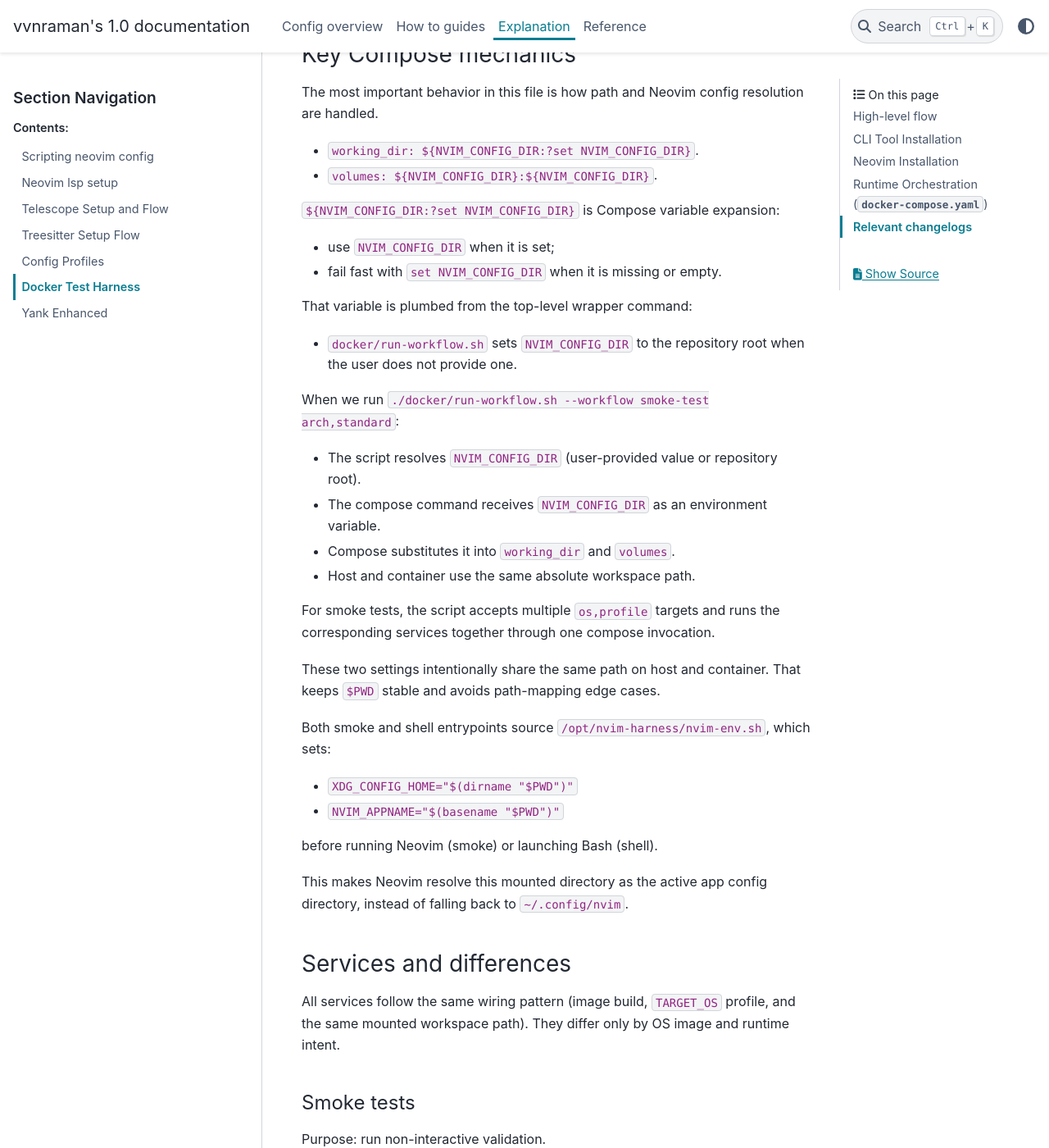
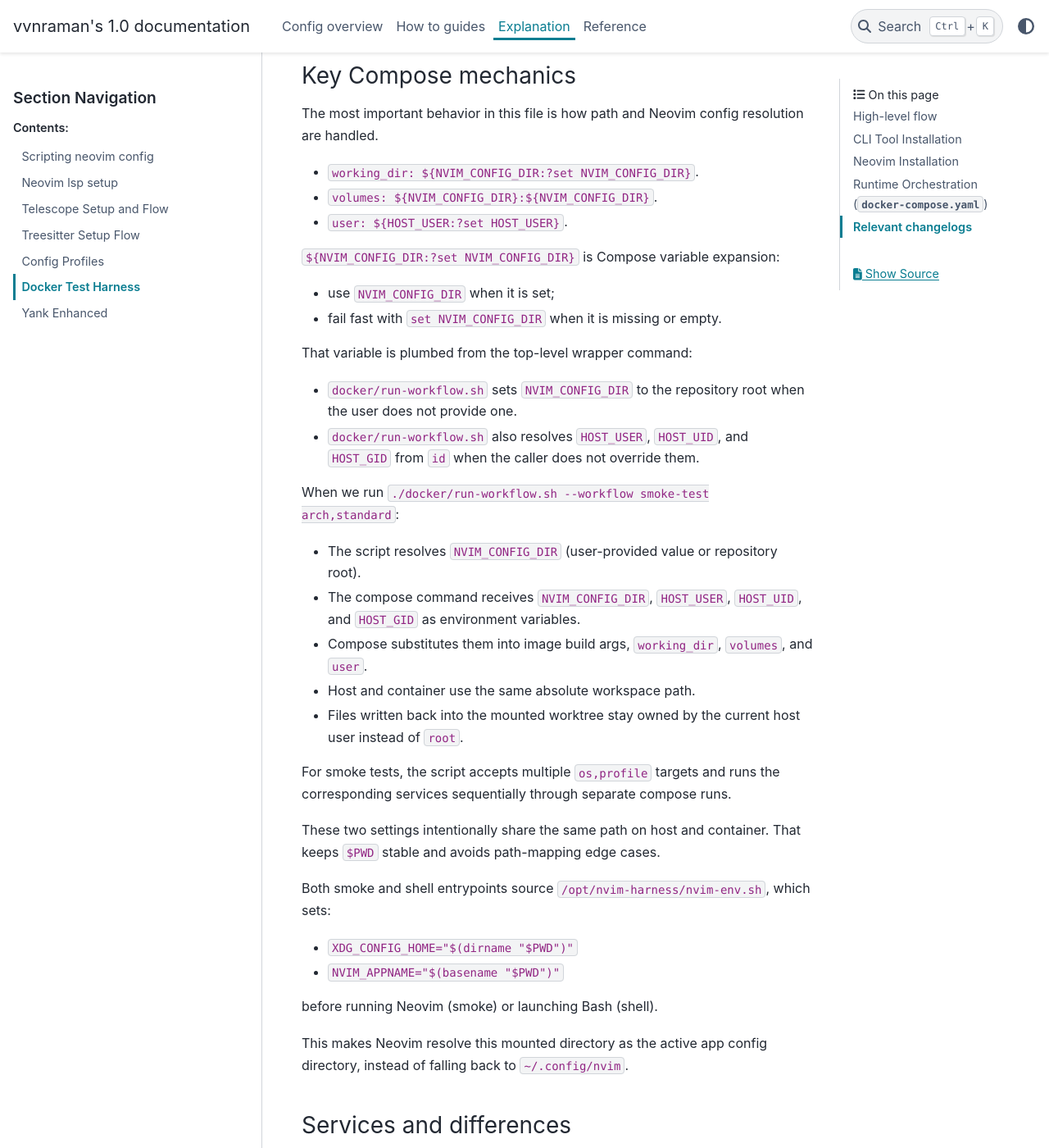
Before and after one commit to vvnraman/neovim-config, a Sphinx documentation site: the page built from docs/explanation/docker-setup.rst, in a window 1280 px wide and 1400 px high, scrolled down 1828 px. Shown: the whole window at 82% size. Built offline with Sphinx 7.4.7 and the PyData theme 0.15.4, drawn with Linux system fonts in a browser that asks for light colours; some of the changed text lies outside the part shown.

Commit message:
Lsp: Stricly allow lsp config
I seem to be triggering unrelated lsps (not actually attaching, but
erroring out). This addresses that.

Also, docker setup sets the host user in the container to avoid
permission issues in files created inside the container.

```diff
--- a/docs/explanation/config-profiles.rst
+++ b/docs/explanation/config-profiles.rst
@@ -115,6 +115,7 @@ LSP integration
 Profile-aware LSP behavior is implemented in ``lua/plugins/pde/lsp.lua``.
 
 - server configs are registered first
+- non-allowlisted runtime configs are neutralized there before profile enablement
 - enabled servers are selected from profile config
 - Mason installs are optional and profile gated
 
--- a/docs/explanation/docker-setup.rst
+++ b/docs/explanation/docker-setup.rst
@@ -12,12 +12,13 @@ High-level flow
 ===============
 
 1. ``docker/run-workflow.sh`` resolves one or more ``os,profile`` targets.
-2. Docker Compose builds the matching Arch or Ubuntu image with pinned build
-   args from ``docker/docker-compose.yaml``.
+2. Docker Compose builds the matching Arch or Ubuntu image with pinned tool
+   versions plus ``HOST_USER``, ``HOST_UID``, and ``HOST_GID`` from the current
+   host session.
 3. The runtime image installs Neovim ``v0.12.1`` plus ``fd``, ``ripgrep``, and
    ``tree-sitter-cli``.
 4. The selected service mounts the repo at the same absolute path inside the
-   container.
+   container and runs as that matching host user.
 5. ``docker/nvim-env.sh`` derives ``XDG_CONFIG_HOME`` and ``NVIM_APPNAME`` from
    that mounted path before running Neovim or launching Bash.
 
@@ -77,6 +78,7 @@ resolution are handled.
 
 - ``working_dir: ${NVIM_CONFIG_DIR:?set NVIM_CONFIG_DIR}``.
 - ``volumes: ${NVIM_CONFIG_DIR}:${NVIM_CONFIG_DIR}``.
+- ``user: ${HOST_USER:?set HOST_USER}``.
 
 ``${NVIM_CONFIG_DIR:?set NVIM_CONFIG_DIR}`` is Compose variable expansion:
 
@@ -87,17 +89,23 @@ That variable is plumbed from the top-level wrapper command:
 
 - ``docker/run-workflow.sh`` sets ``NVIM_CONFIG_DIR`` to the repository root
   when the user does not provide one.
+- ``docker/run-workflow.sh`` also resolves ``HOST_USER``, ``HOST_UID``, and
+  ``HOST_GID`` from ``id`` when the caller does not override them.
 
 When we run ``./docker/run-workflow.sh --workflow smoke-test arch,standard``:
 
 - The script resolves ``NVIM_CONFIG_DIR`` (user-provided value or repository
   root).
-- The compose command receives ``NVIM_CONFIG_DIR`` as an environment variable.
-- Compose substitutes it into ``working_dir`` and ``volumes``.
+- The compose command receives ``NVIM_CONFIG_DIR``, ``HOST_USER``,
+  ``HOST_UID``, and ``HOST_GID`` as environment variables.
+- Compose substitutes them into image build args, ``working_dir``, ``volumes``,
+  and ``user``.
 - Host and container use the same absolute workspace path.
+- Files written back into the mounted worktree stay owned by the current host
+  user instead of ``root``.
 
 For smoke tests, the script accepts multiple ``os,profile`` targets and runs the
-corresponding services together through one compose invocation.
+corresponding services sequentially through separate compose runs.
 
 These two settings intentionally share the same path on host and container.
 That keeps ``$PWD`` stable and avoids path-mapping edge cases.
@@ -132,7 +140,13 @@ Key fields:
 - ``environment.CC: gcc`` keeps parser/tool compilation available during checks.
 - ``TERM``/``COLORTERM`` stay fixed so smoke runs use a stable terminal baseline.
 
-The smoke script runs two stages for every target:
+The smoke harness splits responsibilities across two scripts:
+
+- ``docker/smoke-lib.sh`` provides shared validation, environment setup, log
+  directory creation, and log-backed stage execution.
+- ``docker/smoke.sh`` owns the baseline smoke flow for every target.
+
+The baseline smoke flow runs two stages for every target:
 
 - ``install`` sets ``NVIM_TREESITTER_SYNC_INSTALL=1`` and runs
   ``nvim --headless "+Lazy! restore" +qall`` so first-run plugin and parser
@@ -140,8 +154,9 @@ The smoke script runs two stages for every target:
 - ``launch`` unsets the sync install override and runs
   ``nvim --headless "+doautocmd CmdlineEnter" "+sleep 100m" +qall`` so delayed
   startup errors still fail the workflow.
-- Each stage scans the captured log for config, compile, and startup failures
-  before reporting success.
+
+All smoke targets currently run the same baseline Neovim install and launch
+checks for their selected OS and profile.
 
 This service is designed to fail fast in CI-like local checks.
 
--- a/docs/how-to/test-in-docker.rst
+++ b/docs/how-to/test-in-docker.rst
@@ -52,6 +52,8 @@ Operational notes
 - Interactive mode accepts exactly one ``os,profile`` target per run.
 - Shell services reuse the current worktree through ``NVIM_APPNAME``, so
   ``nvim`` reads the same files you are editing.
+- Containers run as the current host user, so files written into the mounted
+  worktree keep host ownership.
 - Host ``TERM`` and ``COLORTERM`` pass through for interactive shells.
 - When launched from tmux, the harness mounts the live tmux socket and uses a
   tmux-backed clipboard bridge.
```
Also changed, not shown: docs/explanation/lsp-setup.rst (+17 -1 lines), 7 other files.
